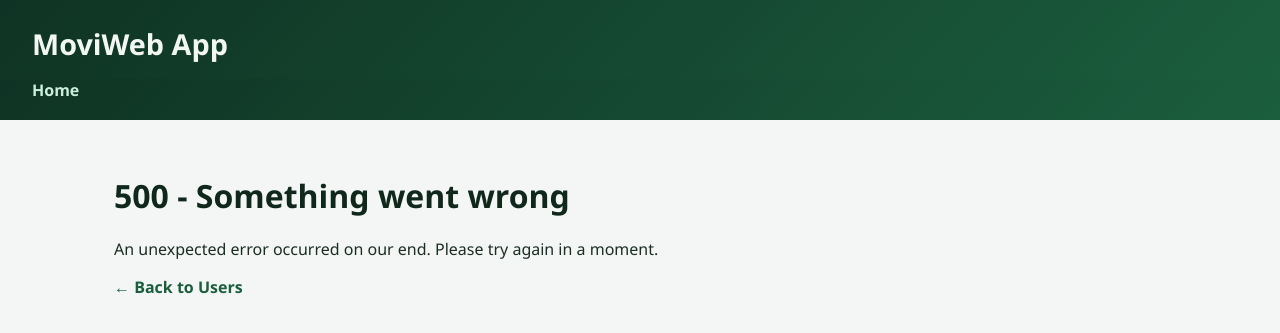
After one commit to Fernandotb96/moviweb-app, a Flask app: template templates/500.html in a window 1280 px wide. The commit adds this page. Shown: the top 333 px of the page. Run offline with Flask 3, Linux system fonts and the light colour scheme; the template is opened without the code that fills it, so the values that code supplies are empty.

Commit message:
Flash messages now appear, error handling implemented for SQLAlchemyError and more

```diff
--- a/app.py
+++ b/app.py
@@ -2,6 +2,7 @@ import os
 import requests
 from dotenv import load_dotenv
 from flask import Flask, render_template, request, flash, redirect, url_for
+from sqlalchemy.exc import SQLAlchemyError
 from data_manager import DataManager
 from models import db, Movie
 
@@ -12,9 +13,18 @@ OMDB_URL = "http://www.omdbapi.com/"
 app = Flask(__name__)
 
 basedir = os.path.abspath(os.path.dirname(__file__))
-app.config['SQLALCHEMY_DATABASE_URI'] = f"sqlite:///{os.path.join(basedir, 'data/movies.db')}"
+DATA_DIR = os.path.join(basedir, 'data')
+os.makedirs(DATA_DIR, exist_ok=True)
+
+app.config['SQLALCHEMY_DATABASE_URI'] = f"sqlite:///{os.path.join(DATA_DIR, 'movies.db')}"
 app.config['SQLALCHEMY_TRACK_MODIFICATIONS'] = False
-app.config['SECRET_KEY'] = os.environ.get('SECRET_KEY')
+
+secret_key = os.environ.get('SECRET_KEY')
+if not secret_key:
+    print("Warning: SECRET_KEY not set in .env, using an insecure default. "
+          "Set SECRET_KEY before deploying to production.")
+    secret_key = 'dev-secret-key-change-in-production'
+app.config['SECRET_KEY'] = secret_key
 
 db.init_app(app)
 
@@ -35,11 +45,18 @@ def fetch_movie_from_omdb(title):
     url = f"{OMDB_URL}?apikey={API_KEY}&t={title}"
 
     try:
-        response = requests.get(url)
+        response = requests.get(url, timeout=5)
         response.raise_for_status()
         data = response.json()
+    except requests.Timeout:
+        print(f"Timeout while fetching '{title}' from OMDb API.")
+        return None
     except requests.RequestException as e:
         print(f"Error fetching movie from OMDb API: {e}")
+        return None
+
+    if data.get("Response") == "False":
+        print(f"OMDb API couldn't find '{title}': {data.get('Error')}")
         return None
 
     year_raw = data.get("Year", "")
@@ -67,7 +84,13 @@ def create_user():
     if not name:
         flash("Name is required.", "error")
         return redirect(url_for("home"))
-    data_manager.create_user(name)
+
+    try:
+        data_manager.create_user(name)
+    except SQLAlchemyError:
+        flash("Something went wrong while creating the user. Please try again.", "error")
+        return redirect(url_for("home"))
+
     flash(f"User '{name}' created successfully.", "success")
     return redirect(url_for("home"))
 
@@ -98,23 +121,27 @@ def add_movie(user_id):
         return redirect(url_for("user_movies", user_id=user_id))
 
     omdb_info = fetch_movie_from_omdb(title)
-    if omdb_info:
-        new_movie = Movie(
-            name=omdb_info["name"],
-            director=omdb_info["director"],
-            year=omdb_info["year"],
-            poster_url=omdb_info["poster_url"],
-            user_id=user_id
-        )
-        data_manager.add_movie(new_movie)
-        flash(f"Movie '{omdb_info['name']}' added successfully.", "success")
-    else:
-        new_movie = Movie(
-            name=title,
-            user_id=user_id
-        )
-        data_manager.add_movie(new_movie)
-        flash(f'"{title}" added, but no info from OMDb API', "warning")
+    try:
+        if omdb_info:
+            new_movie = Movie(
+                name=omdb_info["name"],
+                director=omdb_info["director"],
+                year=omdb_info["year"],
+                poster_url=omdb_info["poster_url"],
+                user_id=user_id
+            )
+            data_manager.add_movie(new_movie)
+            flash(f"Movie '{omdb_info['name']}' added successfully.", "success")
+        else:
+            new_movie = Movie(
+                name=title,
+                user_id=user_id
+            )
+            data_manager.add_movie(new_movie)
+            flash(f'"{title}" added, but no info from OMDb API', "warning")
+    except SQLAlchemyError:
+        flash("Something went wrong while adding the movie. Please try again.", "error")
+
     return redirect(url_for("user_movies", user_id=user_id))
 
 
@@ -131,7 +158,12 @@ def update_movie(user_id, movie_id):
         flash("Title is required.", "error")
         return redirect(url_for("user_movies", user_id=user_id))
 
-    movie = data_manager.update_movie(movie_id, new_title)
+    try:
+        movie = data_manager.update_movie(movie_id, new_title)
+    except SQLAlchemyError:
+        flash("Something went wrong while updating the movie. Please try again.", "error")
+        return redirect(url_for("user_movies", user_id=user_id))
+
     if movie is None:
         flash("Movie not found.", "error")
     else:
@@ -147,13 +179,32 @@ def delete_movie(user_id, movie_id):
         flash("User not found.", "error")
         return redirect(url_for("home"))
 
-    if data_manager.delete_movie(movie_id):
-        flash(f"Movie '{movie_id}' deleted successfully.", "success")
+    try:
+        deleted = data_manager.delete_movie(movie_id)
+    except SQLAlchemyError:
+        flash("Something went wrong while deleting the movie. Please try again.", "error")
+        return redirect(url_for("user_movies", user_id=user_id))
+
+    if deleted:
+        flash("Movie deleted successfully.", "success")
     else:
         flash("Movie not found.", "error")
     return redirect(url_for("user_movies", user_id=user_id))
 
 
+@app.errorhandler(404)
+def page_not_found():
+    """Custom 404 page for unknown routes."""
+    return render_template("404.html"), 404
+
+
+@app.errorhandler(500)
+def internal_server_error():
+    """Custom 500 page. Also rolls back the session."""
+    db.session.rollback()
+    return render_template("500.html"), 500
+
+
 if __name__ == '__main__':
     initial_db()
-    app.run(debug=True)
+    app.run(host='0.0.0.0', port=5000, debug=True)
--- a/requirements.txt
+++ b/requirements.txt
@@ -2,3 +2,4 @@ flask
 flask_sqlalchemy
 python-dotenv
 requests
+sqlalchemy
--- /dev/null
+++ b/templates/500.html
@@ -0,0 +1,11 @@
+{% extends "base.html" %}
+{% block title %}Something went wrong - MoviWeb App{% endblock %}
+{% block content %}
+
+<div class="error-page">
+    <h1>500 - Something went wrong</h1>
+    <p>An unexpected error occurred on our end. Please try again in a moment.</p>
+    <a class="back-link" href="{{ url_for('home') }}">&larr; Back to Users</a>
+</div>
+
+{% endblock %}
--- a/templates/base.html
+++ b/templates/base.html
@@ -16,6 +16,16 @@
     </nav>
 
     <main class="container">
+        {% with messages = get_flashed_messages(with_categories=true) %}
+            {% if messages %}
+                <ul class="flashes">
+                    {% for category, message in messages %}
+                        <li class="flash flash-{{ category }}">{{ message }}</li>
+                    {% endfor %}
+                </ul>
+            {% endif %}
+        {% endwith %}
+
         {% block content %}{% endblock %}
     </main>
 </body>
```
Also changed, not shown: data_manager.py (+32 -8 lines), templates/404.html (added, +11 -0 lines).
